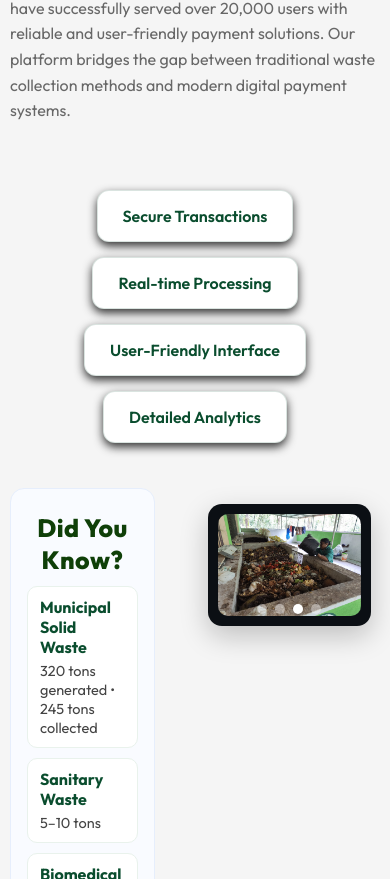
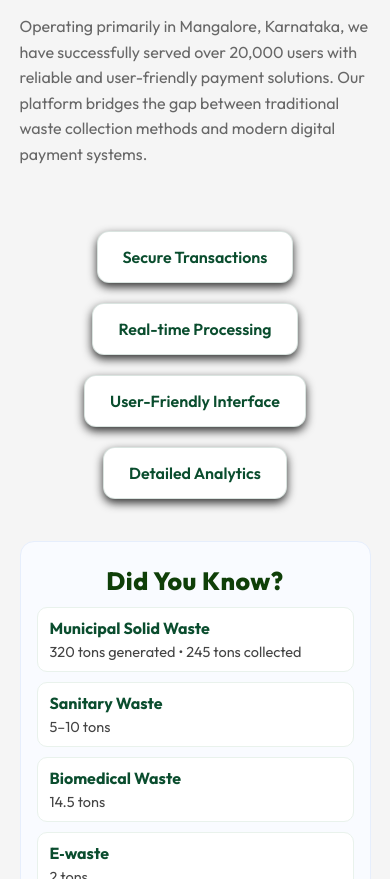
Before and after one commit to S-Mohammed-Sharwan/KasaPay-Website, a React (Vite) app: page / in a window 390 px wide. Shown: the part 1121-2000 px from the top of the page. Built offline with nearby package versions, Linux system fonts and the light colour scheme.

Commit message:
fixed mobile responsiveness

```diff
--- a/src/components/about/about.css
+++ b/src/components/about/about.css
@@ -226,33 +226,49 @@
   background: #fff;
 }
 
-/* Mobile tweak */
-@media (max-width: 560px){
-  .carousel-card{ aspect-ratio: 4 / 3; }
-}
-@media (max-width: 600px) {
-  .about {
-    padding: 0 10px;
-    width: 100%;
+/* Mobile: one column, About (intro) on top, then highlights, then facts, then images */
+@media (max-width: 600px){
+  .about{
+    grid-template-columns: 1fr;
+    grid-template-areas:
+      "intro"    /* About text */
+      "high"     /* highlights */
+      "facts"    /* Did you know */
+      "visual";  /* images/carousel */
+    gap: 18px;
+    margin: 0 auto 20px;
   }
 
-  .about h2 {
-    font-size: 28px; /* slightly smaller on small screens */
+  .about-right{ grid-area: intro; }
+  .about-highlights{ grid-area: high; }
+  .facts.two-col-left{ grid-area: facts; }
+  .about-imgs.two-col-right{
+    grid-area: visual;
+    margin: 0;
+    display: block; /* prevent reintroducing columns */
   }
 
-  .about-highlights {
-    grid-template-columns: 1fr; /* single column on small screens */
-    gap: 15px;
+  /* Cards fit mobile width */
+  .carousel-card{
+    width: 100%;
+    max-width: 100%;
+    aspect-ratio: 4 / 3; /* or 3/4 for taller look */
   }
 
-  .about-imgs {
-    grid-template-columns: 1fr; /* single column for images */
-    gap: 15px;
-    margin: 40px auto;
+  .about-card{
+    width: 100%;
+    max-width: 100%;
+    aspect-ratio: auto;
   }
 }
 
-/* Place this where your left text lives (e.g., under .about-right) */
+/* Optional: equal columns on wider screens */
+@media (min-width: 901px){
+  .about.equal-cols{
+    grid-template-columns: 1fr 1fr;
+  }
+}
+
 .facts{
   margin-top: 24px;
   background: #f9fbff;
@@ -303,10 +319,3 @@
 .about-highlights{ grid-area: high; }
 .facts.two-col-left{ grid-area: facts; }
 .about-imgs.two-col-right{ grid-area: visual; }
-.about{ grid-template-columns: 0.8fr 1fr; }
-
-@media (min-width: 901px){
-  .about.equal-cols{
-    grid-template-columns: 1fr 1fr;
-  }
-}
```
